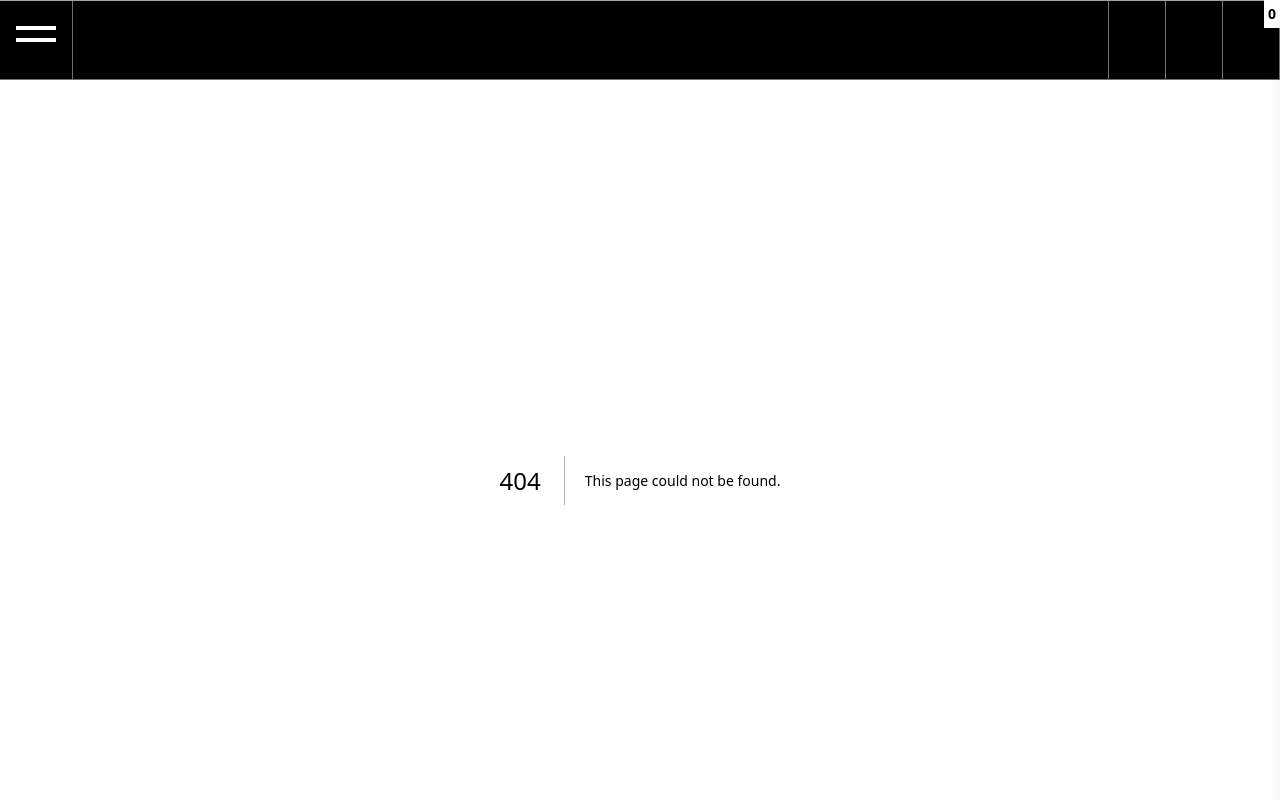
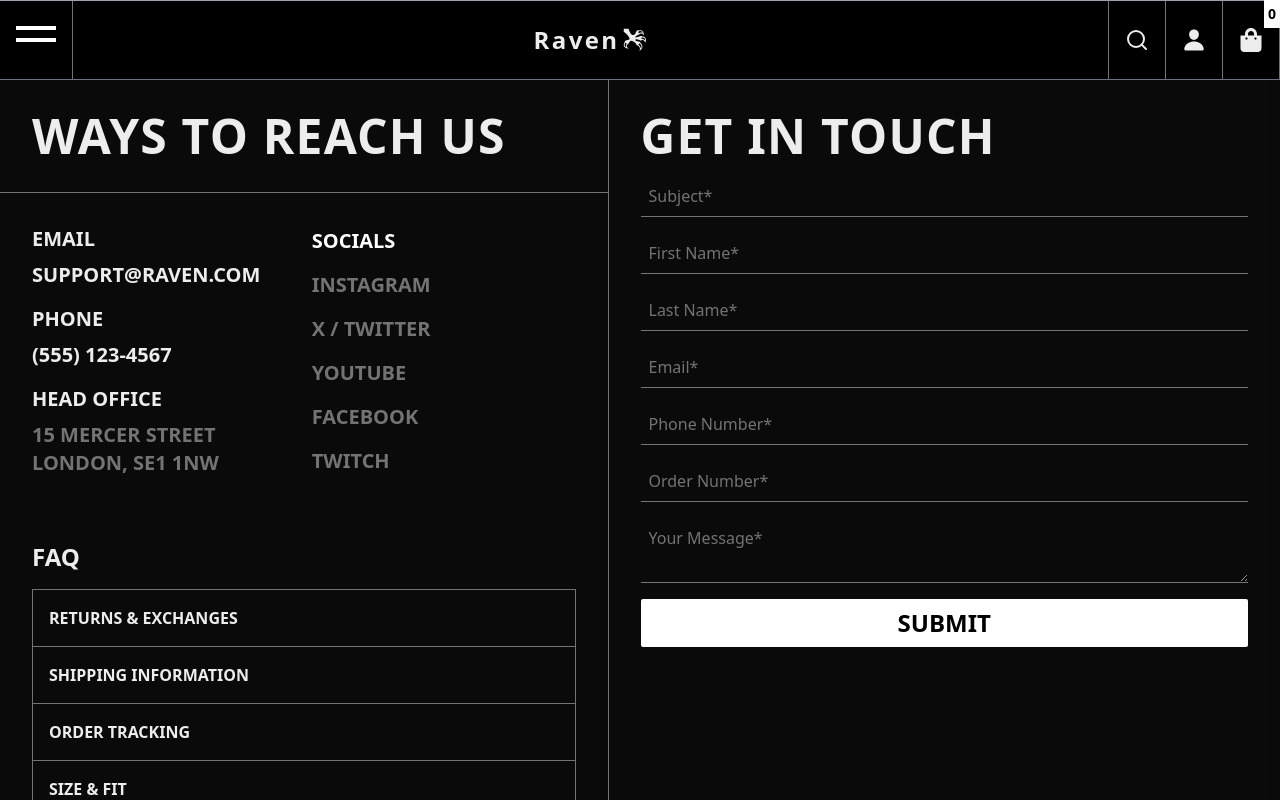
Before and after one commit to Minixlip/raven, a Next.js app: page /contact in a window 1280 px wide. Before the commit this address had no page. Shown: the top 800 px of the page. Built offline with nearby package versions, Linux system fonts and the light colour scheme.

Commit message:
created both about/contact pages and fixed menu bar for links

```diff
--- /dev/null
+++ b/app/about/page.tsx
@@ -0,0 +1,34 @@
+'use client';
+
+export default function About() {
+  return (
+    <div className="min-h-[85vh] flex flex-col md:flex-row border-b border-neutral-500 bg-black">
+      <div className="flex-1 flex items-end">
+        <span className="font-extrabold tracking-wide lg:text-[110px]">
+          BUILT
+          <br /> FOR REAL <br /> PERFORMANCE
+        </span>
+      </div>
+      <div
+        className="flex-1 border-l border-neutral-500 flex"
+        style={{
+          backgroundImage: `url(https://framerusercontent.com/images/aHmupIkpNbiTWcrio0jHVxTg4OU.png)`,
+          backgroundSize: 'cover',
+          backgroundRepeat: 'no-repeat',
+          backgroundPosition: 'top',
+        }}
+      >
+        <div className="flex flex-col gap-2 m-4">
+          <span className="font-bold text-neutral-600 md:text-xl">
+            OUR MISSION
+          </span>
+          <p className="w-[300px] font-bold text-2xl">
+            We craft considered essentials that embody the principles of
+            thoughtful design, embracing the belief that our everyday garments
+            should be as intentionally crafted as the spaces we inhabit.
+          </p>
+        </div>
+      </div>
+    </div>
+  );
+}
--- a/app/components/Navigation/Menu.tsx
+++ b/app/components/Navigation/Menu.tsx
@@ -10,27 +10,27 @@ export default function Menu() {
   const [openShop, setOpenShop] = useState(false);
 
   const links = [
-    { href: '/', label: 'ABOUT' },
-    { href: '/', label: 'JOURNAL' },
-    { href: '/', label: 'CONTACT' },
+    { href: '/about', label: 'ABOUT' },
+    { href: '/journal', label: 'JOURNAL' },
+    { href: '/contact', label: 'CONTACT' },
   ];
 
   const shopCategories = [
-    { href: '/', label: 'ALL' },
-    { href: '/', label: 'TOPS' },
-    { href: '/', label: 'BOTTOMS' },
-    { href: '/', label: 'OUTERWEAR' },
-    { href: '/', label: 'ACCESSORIES' },
-    { href: '/', label: 'NEW ARRIVALS' },
-    { href: '/', label: 'BEST SELLERS' },
-    { href: '/', label: 'SALE' },
+    { href: '/shop', label: 'ALL' },
+    { href: '/shop/?category=TOPS', label: 'TOPS' },
+    { href: '/shop/?category=BOTTOMS', label: 'BOTTOMS' },
+    { href: '/shop/?category=OUTERWEAR', label: 'OUTERWEAR' },
+    { href: '/shop/?category=ACCESSORIES', label: 'ACCESSORIES' },
+    { href: '/shop/?category=NEW-ARRIVALS', label: 'NEW ARRIVALS' },
+    { href: '/shop/?category=BEST-SELLERS', label: 'BEST SELLERS' },
+    { href: '/shop/?category=SALE', label: 'SALE' },
   ];
 
   const shopCollections = [
-    { href: '/', label: 'ELEMENTS' },
-    { href: '/', label: 'MOTION' },
-    { href: '/', label: 'FREEDOM' },
-    { href: '/', label: 'ESSENTIALS' },
+    { href: '/collections/elements', label: 'ELEMENTS' },
+    { href: '/collections/motion', label: 'MOTION' },
+    { href: '/collections/freedom', label: 'FREEDOM' },
+    { href: '/collection/essentials', label: 'ESSENTIALS' },
   ];
 
   return (
@@ -121,7 +121,12 @@ export default function Menu() {
                         key={index}
                         className="mt-2"
                       >
-                        <Link href={category.href}>{category.label}</Link>
+                        <Link
+                          onClick={() => setOpen((prev) => !prev)}
+                          href={category.href}
+                        >
+                          {category.label}
+                        </Link>
                       </div>
                     ))}
                   </div>
@@ -159,13 +164,13 @@ export default function Menu() {
                 ))}
                 <div className="flex flex-col gap-4">
                   <Link
-                    href={'/'}
+                    href={'/about'}
                     className="mx-4 text-neutral-500 hover:text-white"
                   >
                     SHIPPING & DELIVERY
                   </Link>
                   <Link
-                    href={'/'}
+                    href={'/about'}
                     className="mx-4 text-neutral-500 hover:text-white"
                   >
                     RETURNS & REFUNDS
--- a/app/components/Navigation/NavbarMenu.tsx
+++ b/app/components/Navigation/NavbarMenu.tsx
@@ -62,10 +62,13 @@ export default function NavbarMenu() {
         >
           <FiSearch />
         </button>
-        <button className="border-r border-r-neutral-500 h-full px-4 hover:bg-neutral-800">
-          <Link href={'/profile'}>
+        <button
+          onClick={() => (location.href = '/profile')}
+          className="border-r border-r-neutral-500 h-full px-4 hover:bg-neutral-800"
+        >
+          <span>
             <IoPerson />
-          </Link>
+          </span>
         </button>
         <button
           onClick={() => setShoppingBagActive((prev) => !prev)}
--- /dev/null
+++ b/app/contact/page.tsx
@@ -0,0 +1,175 @@
+'use client';
+
+import { useState } from 'react';
+import { motion } from 'framer-motion';
+import Link from 'next/link';
+
+const faqs = [
+  {
+    question: 'RETURNS & EXCHANGES',
+    answer:
+      'All purchases can be returned within 30 days for a full refund. Items must be unworn with original tags attached. See our returns page for full details',
+  },
+  {
+    question: 'SHIPPING INFORMATION',
+    answer:
+      'We offer free standard shipping on all orders within the continental US. International shipping is available to select countries. View our shipping page for delivery times and rates.',
+  },
+  {
+    question: 'ORDER TRACKING',
+    answer:
+      "Once your order ships, you'll receive a tracking number via email. You can also track your order by logging into your account or entering your order number above.",
+  },
+  {
+    question: 'SIZE & FIT',
+    answer:
+      'Refer to our detailed size guide for measurements, located on our product pages. For specific fit questions, email our support team at support@axiom.com with your height, weight, and usual size.',
+  },
+  {
+    question: 'WHOLESALE INQUIRIES',
+    answer:
+      'For wholesale partnership opportunities, please email wholesale@axiom.com with details about your business.',
+  },
+];
+
+export default function Contact() {
+  const [openIndex, setOpenIndex] = useState(null);
+  const [focusedInput, setFocusedInput] = useState(null);
+
+  const toggleFAQ = (index) => {
+    setOpenIndex(openIndex === index ? null : index);
+  };
+
+  return (
+    <div className="flex flex-col md:flex-row min-h-screen ">
+      <div className="flex-1 flex flex-col border-r border-neutral-500">
+        <div className="border-b border-neutral-500 p-8">
+          <span className="font-bold tracking-wide text-5xl">
+            WAYS TO REACH US
+          </span>
+        </div>
+        <div className="flex flex-col gap-4 md:flex-row p-8">
+          <div className="flex flex-col gap-4 text-xl font-bold flex-1">
+            <div className="flex flex-col gap-2">
+              <span>EMAIL</span>
+              <span>SUPPORT@RAVEN.COM</span>
+            </div>
+            <div className="flex flex-col gap-2">
+              <span>PHONE</span>
+              <span>(555) 123-4567</span>
+            </div>
+            <div className="flex flex-col gap-2">
+              <span>HEAD OFFICE</span>
+              <span className="text-neutral-500">
+                15 MERCER STREET LONDON, SE1 1NW
+              </span>
+            </div>
+          </div>
+          <div className="flex flex-col font-bold gap-4 text-xl text-neutral-500 justify-center flex-1">
+            <span className="text-white">SOCIALS</span>
+            <motion.div
+              whileHover={{ color: 'white' }}
+              transition={{ duration: 0.3 }}
+            >
+              <Link href={'https://www.instagram.com/'}>INSTAGRAM</Link>
+            </motion.div>
+            <motion.div
+              whileHover={{ color: 'white' }}
+              transition={{ duration: 0.3 }}
+            >
+              <Link href={'https://x.com/home'}>X / TWITTER</Link>
+            </motion.div>
+            <motion.div
+              whileHover={{ color: 'white' }}
+              transition={{ duration: 0.3 }}
+            >
+              <Link href={'https://www.youtube.com/'}>YOUTUBE</Link>
+            </motion.div>
+            <motion.div
+              whileHover={{ color: 'white' }}
+              transition={{ duration: 0.3 }}
+            >
+              <Link href={'https://www.facebook.com/'}>FACEBOOK</Link>
+            </motion.div>
+            <motion.div
+              whileHover={{ color: 'white' }}
+              transition={{ duration: 0.3 }}
+            >
+              <Link href={'https://www.twitch.tv/'}>TWITCH</Link>
+            </motion.div>
+          </div>
+        </div>
+        <div className="flex flex-col flex-1 p-8">
+          <span className="font-bold text-2xl">FAQ</span>
+          <div className="mt-4 border border-neutral-500">
+            {faqs.map((faq, index) => (
+              <div key={index}>
+                <motion.div
+                  className="p-4 border-b border-neutral-500 font-bold cursor-pointer"
+                  onClick={() => toggleFAQ(index)}
+                  whileHover={{ color: 'white' }}
+                  transition={{ duration: 0.3 }}
+                >
+                  {faq.question}
+                </motion.div>
+                <motion.div
+                  initial={{ height: 0, opacity: 0 }}
+                  animate={{
+                    height: openIndex === index ? 'auto' : 0,
+                    opacity: openIndex === index ? 1 : 0,
+                  }}
+                  transition={{ duration: 0.5, ease: 'easeInOut' }}
+                  className="overflow-hidden"
+                >
+                  <div className="p-4 text-neutral-400">
+                    <span>{faq.answer}</span>
+                  </div>
+                </motion.div>
+              </div>
+            ))}
+          </div>
+        </div>
+      </div>
+      <div className="flex-1 p-8">
+        <span className="font-bold tracking-wide text-5xl">GET IN TOUCH</span>
+        <div className="mt-4 flex flex-col gap-4">
+          {[
+            'Subject',
+            'First Name',
+            'Last Name',
+            'Email',
+            'Phone Number',
+            'Order Number',
+          ].map((placeholder, index) => (
+            <motion.input
+              key={index}
+              placeholder={`${placeholder}*`}
+              className="bg-transparent placeholder:text-neutral-500 w-full p-2 border-b border-neutral-500"
+              onFocus={() => setFocusedInput(index)}
+              onBlur={() => setFocusedInput(null)}
+              animate={{
+                backgroundColor:
+                  focusedInput === index ? '#737373' : 'transparent',
+              }}
+              transition={{ duration: 0.3, ease: 'easeInOut' }}
+            />
+          ))}
+          <motion.textarea
+            placeholder="Your Message*"
+            className="bg-transparent placeholder:text-neutral-500 w-full p-2 border-b border-neutral-500"
+            onFocus={() => setFocusedInput('textarea')}
+            onBlur={() => setFocusedInput(null)}
+            animate={{
+              backgroundColor:
+                focusedInput === 'textarea' ? '#737373' : 'transparent',
+            }}
+            transition={{ duration: 0.3, ease: 'easeInOut' }}
+          />
+          <button className="font-bold text-2xl bg-white rounded-sm text-black p-2">
+            SUBMIT
+          </button>
+        </div>
+      </div>
+    </div>
+  );
+}
--- a/app/hooks/UseLogin.tsx
+++ b/app/hooks/UseLogin.tsx
@@ -1,36 +1,27 @@
 'use client';
 import { useState } from 'react';
 import { useAuthContext } from './useAuthContext';
-import { baseUrl } from '../../Urls';
 
 export const useLogin = () => {
   const [error, setError] = useState(null);
-  const [isLoading, setIsLoading] = useState(null);
+  const [isLoading, setIsLoading] = useState(false);
   const { dispatch } = useAuthContext();
 
-  const login = async (user) => {
+  // Accept user data instead of making a new request
+  const login = (userData) => {
+    setError(null);
     setIsLoading(true);
-    setError(null);
 
-    const response = await fetch(`http://localhost:4000/api/users/Login`, {
-      method: 'POST',
-      headers: { 'Content-Type': 'application/json' },
-      body: JSON.stringify(user),
-    });
-    const json = await response.json();
+    try {
+      // Save the user to local storage
+      localStorage.setItem('user', JSON.stringify(userData));
 
-    if (!response.ok) {
+      // Update the auth context
+      dispatch({ type: 'LOGIN', payload: userData });
+
       setIsLoading(false);
-      setError(json.error);
-    }
-    if (response.ok) {
-      // save the user to local storage
-
-      localStorage.setItem('user', JSON.stringify(json));
-
-      // update the auth context
-      dispatch({ type: 'LOGIN', payload: json });
-
+    } catch (err) {
+      setError('Login failed. Please try again.');
       setIsLoading(false);
     }
   };
--- a/app/login/page.tsx
+++ b/app/login/page.tsx
@@ -1,17 +1,26 @@
 'use client';
 
-import { useState, useContext } from 'react';
+import { useState, useContext, useEffect } from 'react';
 import { useRouter } from 'next/navigation';
-import { AuthContext } from '../context/AuthContext';
+import { useAuthContext } from '../hooks/useAuthContext';
+import { useLogin } from '../hooks/UseLogin';
 
 export default function Login() {
-  const { login } = useContext(AuthContext);
+  const { login } = useLogin();
   const router = useRouter();
   const [formData, setFormData] = useState({
     emailAddress: '',
     password: '',
   });
   const [error, setError] = useState(null);
+  const { user } = useAuthContext();
+
+  // Redirect if the user is already logged in
+  useEffect(() => {
+    if (user) {
+      router.push('/'); // Redirect to home if the user is logged in
+    }
+  }, [user, router]);
 
   const handleChange = (e) => {
     setFormData({ ...formData, [e.target.name]: e.target.value });
@@ -23,8 +32,10 @@ export default function Login() {
     e.preventDefault();
     setError(null);
 
+    console.log('Form submitted once', formData);
+
     try {
-      const res = await fetch('http://localhost:4000/api/users/Login', {
+      const res = await fetch('http://localhost:4000/api/users/login', {
         method: 'POST',
         headers: {
           'Content-Type': 'application/json',
@@ -38,33 +49,38 @@ export default function Login() {
         throw new Error(data.error);
       }
 
+      // Call login function but DON'T make another API request inside it
       login(data);
-      router.push('/profile');
+
+      router.push('/');
     } catch (err) {
       setError(err.message);
     }
   };
 
+  // Conditionally render the Register page only if the user is not logged in
+  if (user) return null;
+
   return (
     <div>
       <h2>Login</h2>
-      <form onSubmit={handleSubmit}>
       <input
         type="email"
         name="emailAddress"
         placeholder="Email"
-          onChange={handleChange}
+        onChange={(e) => handleChange(e)}
         required
       />
       <input
         type="password"
         name="password"
         placeholder="Password"
-          onChange={handleChange}
+        onChange={(e) => handleChange(e)}
         required
       />
-        <button type="submit">Login</button>
-      </form>
+      <button onClick={(e) => handleSubmit(e)}>Login</button>
+      <span>{formData.emailAddress}</span>
+      <span>{formData.password}</span>
       {error && <p style={{ color: 'red' }}>{error}</p>}
     </div>
   );
```
Lines whose indentation alone changed are shown as unchanged.
